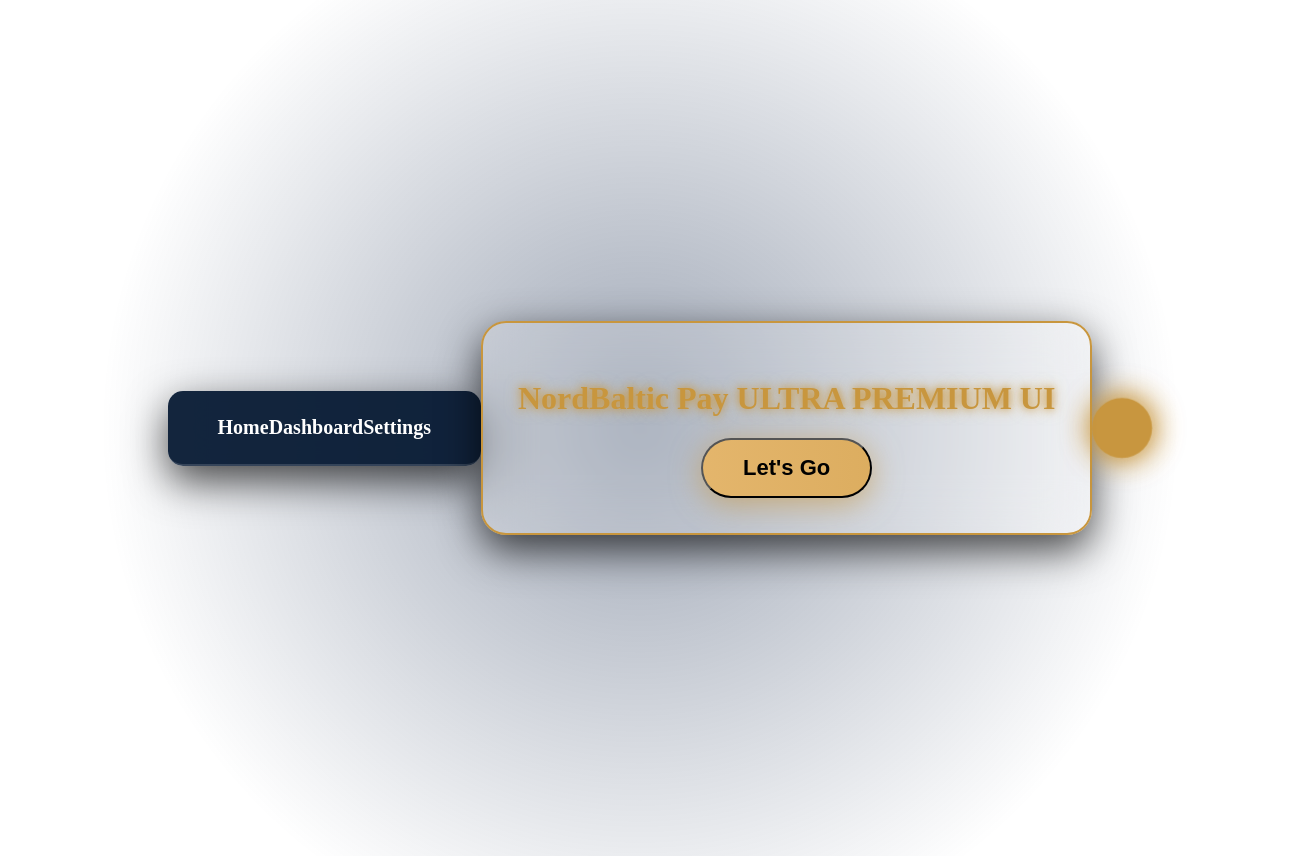
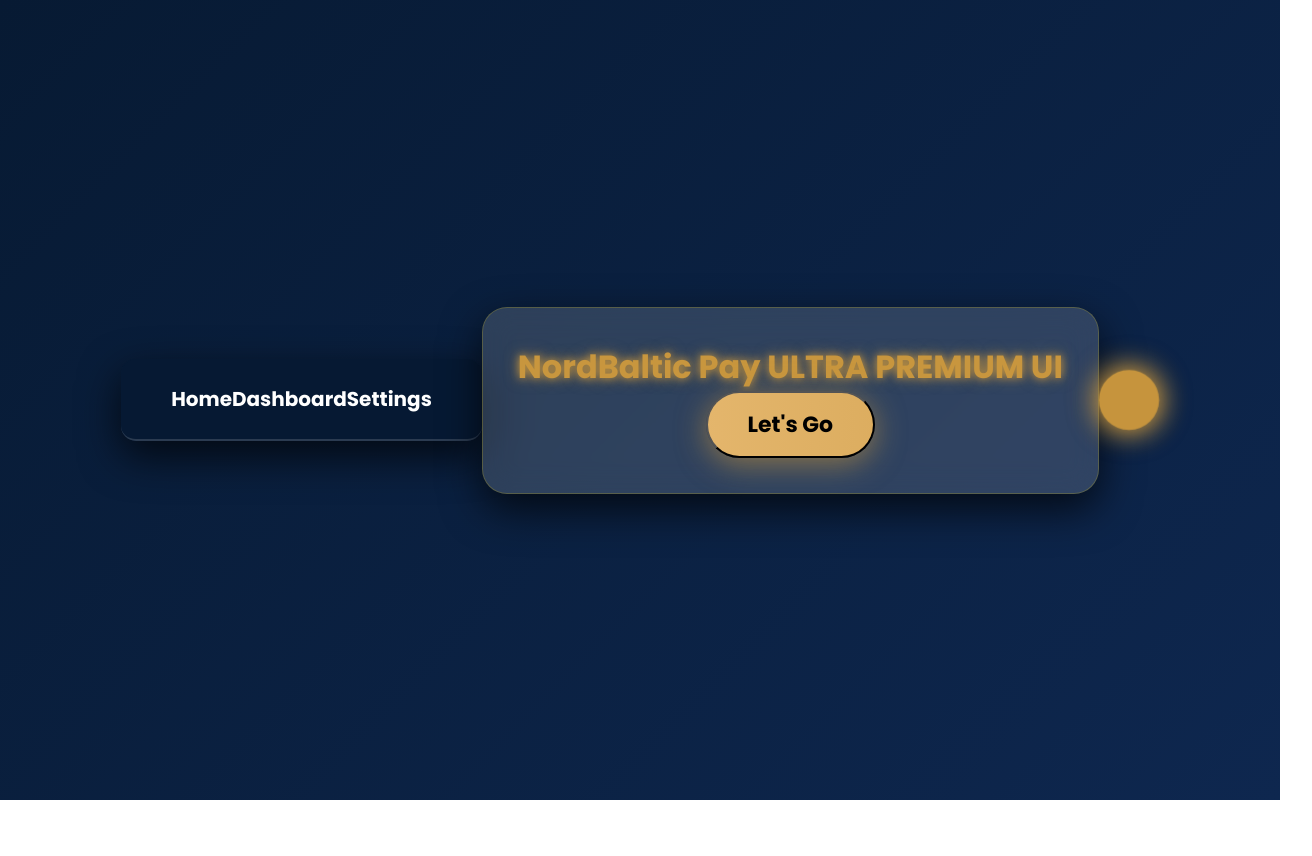
Before and after one commit to NordBaltic/NordBaltic-Pay, a Next.js app: page / in a window 1280 px wide. Shown: the whole page, 1312 px wide, since content can reach past the window. After the commit the page ends 800 px from the top, so only its background shows below. Built offline with nearby package versions, Linux system fonts and the light colour scheme.

Commit message:
Update globals.css

```diff
--- a/styles/globals.css
+++ b/styles/globals.css
@@ -1,4 +1,39 @@
-/* === ✅ CENTRUOTAS UI (TOBULAS IŠDĖSTYMAS) === */
+/* === 💎 GLOBAL LUXURY UI STYLES === */
+
+@import url('https://fonts.googleapis.com/css2?family=Poppins:wght@300;400;600;700&display=swap');
+
+:root {
+  --primary-color: #071A33; /* Tamsiai mėlynas */
+  --secondary-color: #C8963E; /* Tamsesnė auksinė */
+  --text-color: #ffffff;
+  --glass-bg: rgba(255, 255, 255, 0.08);
+  --border-color: rgba(255, 215, 0, 0.2);
+  --shadow-color: rgba(0, 0, 0, 0.6);
+}
+
+* {
+  margin: 0;
+  padding: 0;
+  box-sizing: border-box;
+  font-family: 'Poppins', sans-serif;
+}
+
+body {
+  background: linear-gradient(135deg, var(--primary-color) 0%, #0E274F 100%);
+  color: var(--text-color);
+}
+
+/* === 🔥 GLASSMORPHISM EFFECT === */
+.glass {
+  background: var(--glass-bg);
+  border-radius: 15px;
+  backdrop-filter: blur(15px);
+  border: 1px solid var(--border-color);
+  padding: 20px;
+  box-shadow: 0 10px 25px var(--shadow-color);
+}
+
+/* === ⚡ LUXURY CONTAINER === */
 .center-container {
   display: flex;
   justify-content: center;
@@ -9,82 +44,8 @@
   padding: 20px;
 }
 
-/* === 🌟 ULTRA 3D FLOATING EFEKTAS KORTELEI === */
-.glass {
-  background: var(--glass-bg);
-  border-radius: 20px;
-  box-shadow: 0 12px 30px var(--shadow-color);
-  backdrop-filter: blur(25px);
-  border: 1px solid var(--border-color);
-  padding: 30px;
-  transition: transform 0.5s ease-in-out, box-shadow 0.5s ease-in-out;
-}
-
-.glass:hover {
-  transform: translateY(-8px);
-  box-shadow: 0 15px 40px rgba(0, 0, 0, 0.8);
-}
-
-/* === 🔥 ULTRA LUXURY BORDER GLOW === */
-.glowing-border {
-  border: 2px solid var(--secondary-color);
-  box-shadow: 0 0 15px var(--secondary-color), 0 0 30px rgba(200, 150, 62, 0.5);
-}
-
-/* === 💎 ULTIMATE GOLD SHINE MYGTUKAMS === */
-@keyframes goldShine {
-  0% { background-position: 0% 50%; }
-  50% { background-position: 100% 50%; }
-  100% { background-position: 0% 50%; }
-}
-
-.button {
-  background: linear-gradient(270deg, #C8963E, #E5B76E);
-  background-size: 400% 400%;
-  color: #000;
-  padding: 15px 35px;
-  border-radius: 50px;
-  font-size: 20px;
-  font-weight: 700;
-  box-shadow: 0px 5px 25px rgba(200, 150, 62, 0.6);
-  transition: all 0.4s ease-in-out;
-  animation: goldShine 5s infinite ease-in-out;
-}
-
-.button:hover {
-  transform: scale(1.1);
-  box-shadow: 0px 10px 40px rgba(200, 150, 62, 1);
-}
-
-/* === 💎 LIQUID GOLD ANIMACIJA === */
-@keyframes liquidGold {
-  0% { text-shadow: 0 0 5px var(--secondary-color), 0 0 10px rgba(200, 150, 62, 0.5); }
-  50% { text-shadow: 0 0 20px var(--secondary-color), 0 0 30px rgba(200, 150, 62, 0.8); }
-  100% { text-shadow: 0 0 5px var(--secondary-color), 0 0 10px rgba(200, 150, 62, 0.5); }
-}
-
+/* === 🏆 ULTRA-PREMIUM TEXT === */
 .gold-text {
   color: var(--secondary-color);
-  animation: liquidGold 3s infinite ease-in-out;
+  text-shadow: 0px 0px 20px var(--secondary-color);
 }
-
-/* === ⚡ SMOOTH FADE IN (NUO APAČIOS) === */
-@keyframes smoothEntrance {
-  from { opacity: 0; transform: translateY(30px); }
-  to { opacity: 1; transform: translateY(0); }
-}
-
-.fade-in {
-  animation: smoothEntrance 1.2s ease-in-out;
-}
-
-/* === 🔥 ŠVYTINTI ATMOSFERA === */
-@keyframes glowingBackground {
-  0% { background: radial-gradient(circle, rgba(10, 31, 68, 0.4) 0%, transparent 70%); }
-  50% { background: radial-gradient(circle, rgba(10, 31, 68, 0.6) 0%, transparent 70%); }
-  100% { background: radial-gradient(circle, rgba(10, 31, 68, 0.4) 0%, transparent 70%); }
-}
-
-body {
-  animation: glowingBackground 5s infinite ease-in-out;
-}
```
